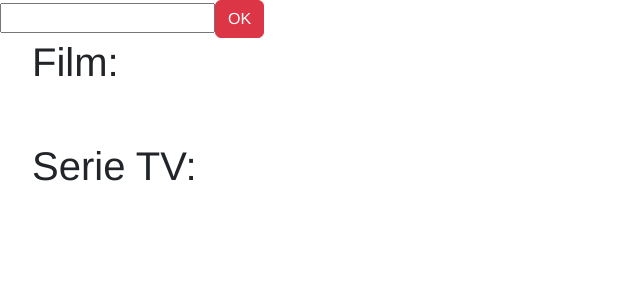
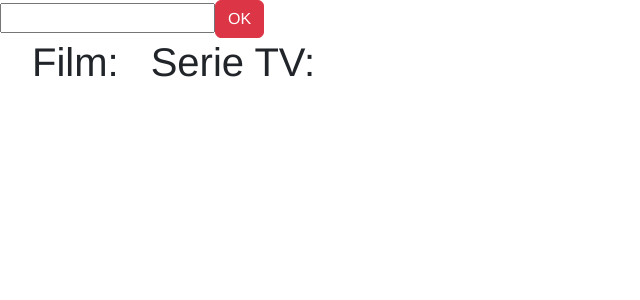
Before and after one commit to biagio-94/vue-boolflix, a Vue app: page / in a window 1280 px wide. Shown: the top 300 px of the page, without its empty margins (0-640 px from the left). Built offline with nearby package versions, Linux system fonts and the light colour scheme.

Commit message:
milestone 3 almost dne

```diff
--- a/src/components/TheMain.vue
+++ b/src/components/TheMain.vue
@@ -1,10 +1,16 @@
 <template>
-  <div>
+  <div class="d-flex">
     <ul>
-        <h1>Film:</h1>
+      <h1>Film:</h1>
       <li v-for="(value, i) in visualizzaArrayStore" :key="value + i">
         <h2><strong>Titolo:</strong> {{ value.title }}</h2>
         <h3><strong>Titolo Originale:</strong> {{ value.original_title }}</h3>
+        <img
+          :src="`http://image.tmdb.org/t/p/w500/${value.poster_path}`"
+           onerror="javascript:this.src='img/error.webp'"
+           height="500"
+          alt=""
+        />
         <div v-if="value.original_language">
           <span
             >Lingua:
@@ -19,10 +25,18 @@
           >
         </div>
       </li>
-        <h1 class="py-5">Serie TV:</h1>
+    </ul>
+    <ul>
+      <h1 >Serie TV:</h1>
       <li v-for="(value, i) in visualizzaArrayStoreSerieTV" :key="value + i">
         <h2><strong>Titolo:</strong> {{ value.name }}</h2>
         <h3><strong>Titolo Originale:</strong> {{ value.original_name }}</h3>
+        <img
+          :src="`http://image.tmdb.org/t/p/w500/${value.poster_path}`"
+           onerror="javascript:this.src='img/error.webp'"
+           height="500"
+          alt=""
+        />
         <div v-if="value.original_language">
           <span
             >Lingua:
```
